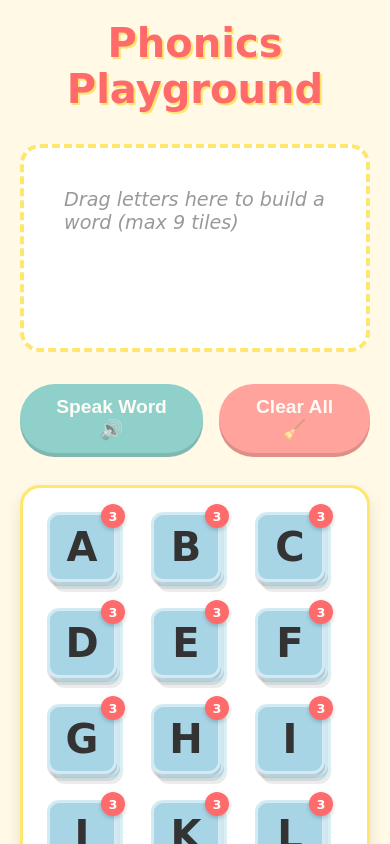
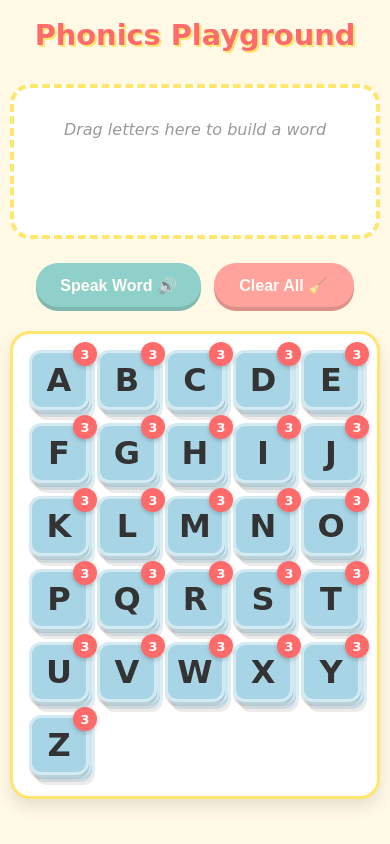
Before and after one commit to pjleimbigler/foniks, a React (Vite) app: page / in a window 390 px wide. Shown: the top 844 px of the page. Built offline with nearby package versions, Linux system fonts and the light colour scheme.

Commit message:
fix mobile drag vs scroll bugginess

```diff
--- a/index.html
+++ b/index.html
@@ -3,7 +3,7 @@
   <head>
     <meta charset="UTF-8" />
     <link rel="icon" type="image/svg+xml" href="/favicon.svg" />
-    <meta name="viewport" content="width=device-width, initial-scale=1.0" />
+    <meta name="viewport" content="width=device-width, initial-scale=1.0, maximum-scale=1.0, user-scalable=no" />
     <meta name="description" content="An interactive phonics learning tool for children ages 4 and up" />
     <title>Phonics Playground</title>
   </head>
--- a/src/App.jsx
+++ b/src/App.jsx
@@ -89,10 +89,10 @@ function App() {
   const sensors = useSensors(
     useSensor(MouseSensor),
     useSensor(TouchSensor, {
-      // Prevent scrolling while dragging
+      // Optimize for mobile - reduce delay for more responsive feel
       activationConstraint: {
-        delay: 250,
-        tolerance: 5,
+        delay: 150, // Reduced from 250ms for more responsive feel
+        tolerance: 8, // Increased slightly for better touch accuracy
       },
     })
   );
@@ -272,21 +272,29 @@ function App() {
     >
       <div style={{
         minHeight: '100vh',
-        padding: '20px',
+        padding: '10px', // Reduced padding for mobile
         backgroundColor: '#FFF9E6',
         display: 'flex',
         flexDirection: 'column',
         alignItems: 'center',
-        gap: '2rem',
+        gap: '1.5rem', // Reduced gap for mobile
         fontFamily: 'Comic Sans MS, Chalkboard SE, Arial, sans-serif',
         position: 'relative',
-        overflow: 'hidden'
+        overflow: 'hidden',
+        WebkitTouchCallout: 'none', /* iOS Safari */
+        WebkitUserSelect: 'none',    /* Safari */
+        KhtmlUserSelect: 'none',     /* Konqueror HTML */
+        MozUserSelect: 'none',       /* Firefox */
+        msUserSelect: 'none',        /* Internet Explorer/Edge */
+        userSelect: 'none',          /* Non-prefixed version */
+        touchAction: 'manipulation', /* Disable double-tap to zoom */
       }}>
         <h1 style={{
           color: '#FF6B6B',
           textAlign: 'center',
-          fontSize: '2.5rem',
-          textShadow: '2px 2px 0px #FFE66D'
+          fontSize: 'clamp(1.8rem, 5vw, 2.5rem)', // Responsive font size
+          textShadow: '2px 2px 0px #FFE66D',
+          margin: '0.5rem 0' // Add margin for better spacing on mobile
         }}>
           Phonics Playground
         </h1>
@@ -296,7 +304,7 @@ function App() {
           maxWidth: '800px',
           display: 'flex',
           flexDirection: 'column',
-          gap: '2rem'
+          gap: '1.5rem' // Reduced gap for mobile
         }}>
           <DropZone
             placedTiles={placedTiles}
@@ -306,7 +314,9 @@ function App() {
           <div style={{
             display: 'flex',
             justifyContent: 'center',
-            gap: '1rem'
+            gap: '0.8rem', // Reduced gap for mobile
+            flexWrap: 'wrap', // Allow buttons to wrap on very small screens
+            padding: '0 10px' // Add padding for touch targets
           }}>
             <button
               onClick={handleSpeakWord}
@@ -316,12 +326,14 @@ function App() {
                 color: 'white',
                 border: 'none',
                 borderRadius: '50px',
-                fontSize: '1.2rem',
+                fontSize: 'clamp(1rem, 4vw, 1.2rem)', // Responsive font size
                 fontWeight: 'bold',
                 cursor: 'pointer',
                 boxShadow: '0 4px 0 #2C8C8D',
                 transition: 'all 0.1s ease',
                 transform: 'translateY(0)',
+                minWidth: '140px', // Ensure minimum touch target size
+                minHeight: '44px', // Ensure minimum touch target size
                 ':active': {
                   transform: 'translateY(4px)',
                   boxShadow: '0 0 0 #2C8C8D',
@@ -340,12 +352,14 @@ function App() {
                 color: 'white',
                 border: 'none',
                 borderRadius: '50px',
-                fontSize: '1.2rem',
+                fontSize: 'clamp(1rem, 4vw, 1.2rem)', // Responsive font size
                 fontWeight: 'bold',
                 cursor: 'pointer',
                 boxShadow: '0 4px 0 #C74B4B',
                 transition: 'all 0.1s ease',
                 transform: 'translateY(0)',
+                minWidth: '140px', // Ensure minimum touch target size
+                minHeight: '44px', // Ensure minimum touch target size
                 ':active': {
                   transform: 'translateY(4px)',
                   boxShadow: '0 0 0 #C74B4B',
@@ -444,14 +458,34 @@ function App() {
   );
 }
 
-// New AlphabetTileGrid component for stacked letters
+// Update AlphabetTileGrid for better mobile layout
 function AlphabetTileGrid({ alphabet, tileCounts }) {
+  // Determine if we're on a small screen
+  const [isSmallScreen, setIsSmallScreen] = useState(false);
+
+  useEffect(() => {
+    const checkScreenSize = () => {
+      setIsSmallScreen(window.innerWidth < 500);
+    };
+
+    // Check on mount
+    checkScreenSize();
+
+    // Add resize listener
+    window.addEventListener('resize', checkScreenSize);
+
+    // Clean up
+    return () => window.removeEventListener('resize', checkScreenSize);
+  }, []);
+
   return (
     <div style={{
       display: 'grid',
-      gridTemplateColumns: 'repeat(auto-fill, minmax(80px, 1fr))',
-      gap: '1rem',
-      padding: '1.5rem',
+      gridTemplateColumns: isSmallScreen
+        ? 'repeat(auto-fill, minmax(60px, 1fr))' // Smaller tiles on mobile
+        : 'repeat(auto-fill, minmax(80px, 1fr))',
+      gap: isSmallScreen ? '0.5rem' : '1rem', // Smaller gap on mobile
+      padding: isSmallScreen ? '1rem' : '1.5rem',
       background: 'white',
       borderRadius: '20px',
       boxShadow: '0 8px 16px rgba(0,0,0,0.1)',
@@ -462,22 +496,23 @@ function AlphabetTileGrid({ alphabet, tileCounts }) {
           key={letter}
           letter={letter}
           count={tileCounts[letter] || 0}
+          isSmallScreen={isSmallScreen}
         />
       ))}
     </div>
   );
 }
 
-// LetterStack component for stacked tiles
-function LetterStack({ letter, count }) {
+// Update LetterStack to handle small screens
+function LetterStack({ letter, count, isSmallScreen }) {
   // Determine how many tiles to show in the stack (max 3 visually)
   const visibleCount = Math.min(count, 3);
 
   return (
     <div style={{
       position: 'relative',
-      height: '80px',
-      width: '70px',
+      height: isSmallScreen ? '65px' : '80px',
+      width: isSmallScreen ? '60px' : '70px',
     }}>
       {/* Show stacked tiles based on visible count */}
       {Array.from({ length: visibleCount }).map((_, index) => {
@@ -494,8 +529,11 @@ function LetterStack({ letter, count }) {
               top: `${offset}px`,
               left: `${offset}px`,
               zIndex: index,
+              width: isSmallScreen ? '60px' : '70px',
+              height: isSmallScreen ? '60px' : '70px',
             }}
             disabled={index !== visibleCount - 1} // Only the top tile is draggable
+            isSmallScreen={isSmallScreen}
           />
         );
       })}
@@ -526,8 +564,8 @@ function LetterStack({ letter, count }) {
   );
 }
 
-// StackedTile component
-function StackedTile({ id, letter, style, disabled }) {
+// Update StackedTile for responsive sizing
+function StackedTile({ id, letter, style, disabled, isSmallScreen }) {
   const { attributes, listeners, setNodeRef, transform, isDragging } = useDraggable({
     id: id,
     disabled,
@@ -543,18 +581,21 @@ function StackedTile({ id, letter, style, disabled }) {
       style={{
         ...style,
         ...tileStyle,
-        width: '70px',
-        height: '70px',
+        width: isSmallScreen ? '60px' : '70px',
+        height: isSmallScreen ? '60px' : '70px',
         backgroundColor: isDragging ? '#B8E6B3' : '#A8D5E5',
         borderRadius: '12px',
         display: 'flex',
         alignItems: 'center',
         justifyContent: 'center',
-        fontSize: '2.5rem',
+        fontSize: isSmallScreen ? '2rem' : '2.5rem', // Smaller font on mobile
         fontWeight: 'bold',
         color: '#333333',
         cursor: disabled ? 'default' : 'grab',
         userSelect: 'none',
+        WebkitUserSelect: 'none',
+        WebkitTouchCallout: 'none',
+        touchAction: 'manipulation',
         transition: isDragging ? 'none' : 'background-color 0.2s, box-shadow 0.2s',
         boxShadow: '0 4px 0 rgba(0,0,0,0.1)',
         border: '3px solid rgba(255,255,255,0.5)',
@@ -567,8 +608,8 @@ function StackedTile({ id, letter, style, disabled }) {
   );
 }
 
-// Tile component
-function Tile({ id, letter }) {
+// Update Tile component for responsive sizing
+function Tile({ id, letter, isSmallScreen }) {
   const { attributes, listeners, setNodeRef, transform, isDragging } = useDraggable({
     id: id,
   });
@@ -582,18 +623,21 @@ function Tile({ id, letter }) {
       ref={setNodeRef}
       style={{
         ...style,
-        width: '70px',
-        height: '70px',
+        width: isSmallScreen ? '60px' : '70px',
+        height: isSmallScreen ? '60px' : '70px',
         backgroundColor: isDragging ? '#B8E6B3' : '#A8D5E5',
         borderRadius: '12px',
         display: 'flex',
         alignItems: 'center',
         justifyContent: 'center',
-        fontSize: '2.5rem',
+        fontSize: isSmallScreen ? '2rem' : '2.5rem', // Smaller font on mobile
         fontWeight: 'bold',
         color: '#333333',
         cursor: 'grab',
         userSelect: 'none',
+        WebkitUserSelect: 'none',
+        WebkitTouchCallout: 'none',
+        touchAction: 'manipulation',
         transition: isDragging ? 'none' : 'background-color 0.2s, box-shadow 0.2s',
         boxShadow: '0 4px 0 rgba(0,0,0,0.1)',
         border: '3px solid rgba(255,255,255,0.5)',
@@ -606,47 +650,41 @@ function Tile({ id, letter }) {
   );
 }
 
-// TileGrid component
-function TileGrid({ tiles }) {
-  return (
-    <div style={{
-      display: 'grid',
-      gridTemplateColumns: 'repeat(auto-fill, minmax(80px, 1fr))',
-      gap: '1rem',
-      padding: '1.5rem',
-      background: 'white',
-      borderRadius: '20px',
-      boxShadow: '0 8px 16px rgba(0,0,0,0.1)',
-      border: '3px solid #FFE66D',
-    }}>
-      {tiles.map(tile => (
-        <Tile
-          key={tile.id}
-          id={tile.id}
-          letter={tile.letter}
-        />
-      ))}
-    </div>
-  );
-}
-
-// DropZone component
+// Update DropZone for better mobile experience
 function DropZone({ placedTiles, onRemoveTile }) {
   const { isOver, setNodeRef } = useDroppable({
     id: 'dropzone',
   });
 
+  // Determine if we're on a small screen
+  const [isSmallScreen, setIsSmallScreen] = useState(false);
+
+  useEffect(() => {
+    const checkScreenSize = () => {
+      setIsSmallScreen(window.innerWidth < 500);
+    };
+
+    // Check on mount
+    checkScreenSize();
+
+    // Add resize listener
+    window.addEventListener('resize', checkScreenSize);
+
+    // Clean up
+    return () => window.removeEventListener('resize', checkScreenSize);
+  }, []);
+
   return (
     <div
       ref={setNodeRef}
       style={{
-        minHeight: '120px',
+        minHeight: '100px', // Slightly smaller on mobile
         backgroundColor: 'white',
         border: `4px dashed ${isOver ? '#45B7B8' : '#FFE66D'}`,
         borderRadius: '20px',
         display: 'flex',
         alignItems: 'center',
-        padding: '1.5rem',
+        padding: isSmallScreen ? '1rem' : '1.5rem',
         gap: '0.25rem',
         transition: 'border-color 0.3s ease',
         position: 'relative',
@@ -659,10 +697,12 @@ function DropZone({ placedTiles, onRemoveTile }) {
         <div style={{
           color: '#999',
           padding: '1rem',
-          fontSize: '1.2rem',
-          fontStyle: 'italic'
+          fontSize: isSmallScreen ? '1rem' : '1.2rem',
+          fontStyle: 'italic',
+          textAlign: 'center',
+          width: '100%'
         }}>
-          Drag letters here to build a word (max 9 tiles)
+          Drag letters here to build a word
         </div>
       )}
 
@@ -670,7 +710,7 @@ function DropZone({ placedTiles, onRemoveTile }) {
         {placedTiles.map((tileId, index) => (
           <React.Fragment key={`fragment-${tileId}-${index}`}>
             {/* Drop position indicator before each tile */}
-            {index === 0 && <DropPositionIndicator index={0} />}
+            {index === 0 && <DropPositionIndicator index={0} isSmallScreen={isSmallScreen} />}
 
             <SortableTile
               key={`${tileId}-${index}`}
@@ -678,22 +718,23 @@ function DropZone({ placedTiles, onRemoveTile }) {
               letter={tileId.toUpperCase()}
               index={index}
               onRemoveTile={onRemoveTile}
+              isSmallScreen={isSmallScreen}
             />
 
             {/* Drop position indicator after each tile */}
-            <DropPositionIndicator index={index + 1} />
+            <DropPositionIndicator index={index + 1} isSmallScreen={isSmallScreen} />
           </React.Fragment>
         ))}
 
         {/* If no tiles, add a single drop position */}
-        {placedTiles.length === 0 && <DropPositionIndicator index={0} />}
+        {placedTiles.length === 0 && <DropPositionIndicator index={0} isSmallScreen={isSmallScreen} />}
       </SortableContext>
     </div>
   );
 }
 
-// New component for drop position indicators
-function DropPositionIndicator({ index }) {
+// Update DropPositionIndicator for responsive sizing
+function DropPositionIndicator({ index, isSmallScreen }) {
   const { isOver, setNodeRef } = useDroppable({
     id: `position-${index}`,
   });
@@ -703,7 +744,7 @@ function DropPositionIndicator({ index }) {
       ref={setNodeRef}
       style={{
         width: '5px',
-        height: '70px',
+        height: isSmallScreen ? '60px' : '70px',
         backgroundColor: isOver ? 'rgba(69, 183, 184, 0.3)' : 'transparent',
         borderRadius: '4px',
         transition: 'background-color 0.2s ease',
@@ -712,8 +753,8 @@ function DropPositionIndicator({ index }) {
   );
 }
 
-// Replace DraggableTile with SortableTile
-function SortableTile({ id, letter, index, onRemoveTile }) {
+// Update SortableTile for responsive sizing
+function SortableTile({ id, letter, index, onRemoveTile, isSmallScreen }) {
   const {
     attributes,
     listeners,
@@ -726,18 +767,21 @@ function SortableTile({ id, letter, index, onRemoveTile }) {
   const style = {
     transform: CSS.Transform.toString(transform),
     transition,
-    width: '70px',
-    height: '70px',
+    width: isSmallScreen ? '60px' : '70px',
+    height: isSmallScreen ? '60px' : '70px',
     backgroundColor: isDragging ? '#B8E6B3' : '#D7C0E0',
     borderRadius: '12px',
     display: 'flex',
     alignItems: 'center',
     justifyContent: 'center',
-    fontSize: '2.5rem',
+    fontSize: isSmallScreen ? '2rem' : '2.5rem', // Smaller font on mobile
     fontWeight: 'bold',
     color: '#333333',
     cursor: 'grab',
     userSelect: 'none',
+    WebkitUserSelect: 'none',
+    WebkitTouchCallout: 'none',
+    touchAction: 'manipulation',
     zIndex: isDragging ? 10 : 1,
     boxShadow: isDragging
       ? '0 8px 16px rgba(0,0,0,0.2)'
```
